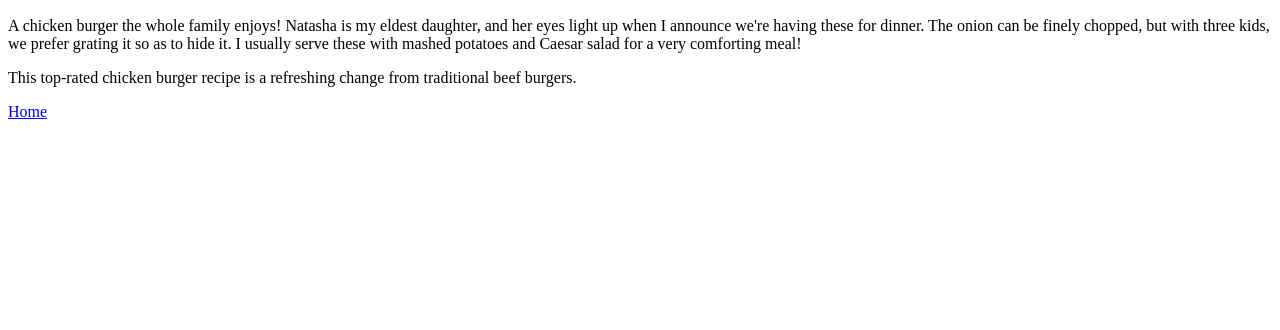
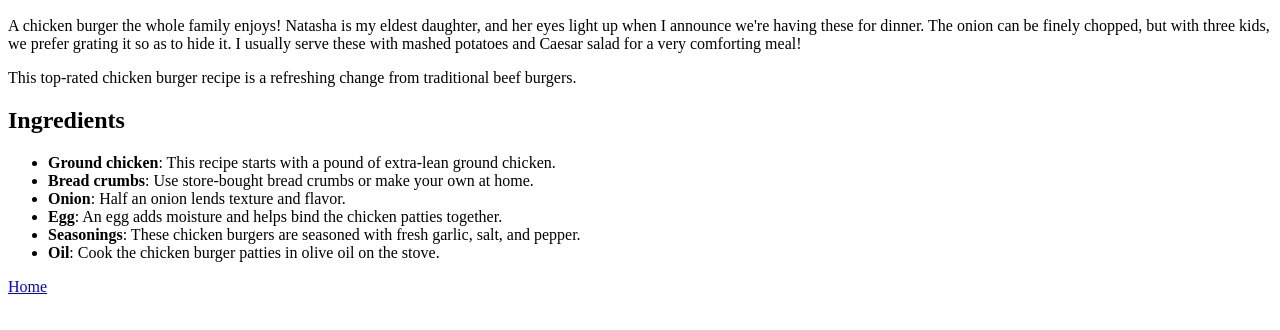
Before and after one commit to Omar717/odin-recipes, a plain HTML site: page recipes/chicken-burger.html in a window 1280 px wide. Shown: the part 434-764 px from the top of the page. Drawn offline with Linux system fonts and the light colour scheme.

Commit message:
Add ingredients list to page
Without ingredients users can't follow recipe

```diff
--- a/recipes/chicken-burger.html
+++ b/recipes/chicken-burger.html
@@ -16,6 +16,15 @@
             we prefer grating it so as to hide it. I usually serve these with mashed potatoes and
             Caesar salad for a very comforting meal!</p>
         <p>This top-rated chicken burger recipe is a refreshing change from traditional beef burgers. </p>
+        <h2>Ingredients</h2>
+        <ul>
+            <li><strong>Ground chicken</strong>: This recipe starts with a pound of extra-lean ground chicken.</li>
+            <li><strong>Bread crumbs</strong>: Use store-bought bread crumbs or make your own at home.</li>
+            <li><strong>Onion</strong>: Half an onion lends texture and flavor.</li>
+            <li><strong>Egg</strong>: An egg adds moisture and helps bind the chicken patties together.</li>
+            <li><strong>Seasonings</strong>: These chicken burgers are seasoned with fresh garlic, salt, and pepper.</li>
+            <li><strong>Oil</strong>: Cook the chicken burger patties in olive oil on the stove.</li>
+        </ul>
         <p><a href="../index.html">Home</a></p>
     </body>
 </html>
```
